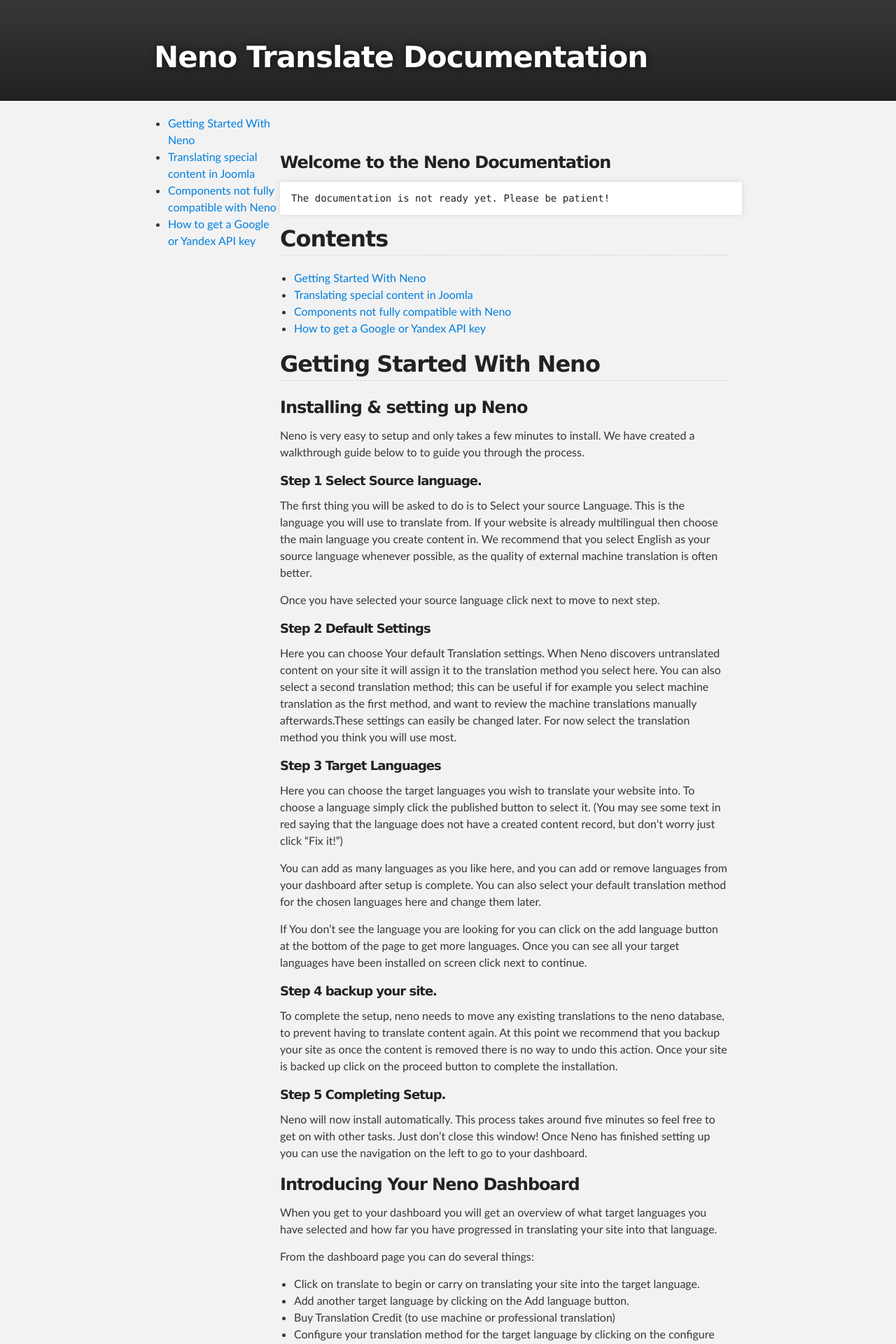
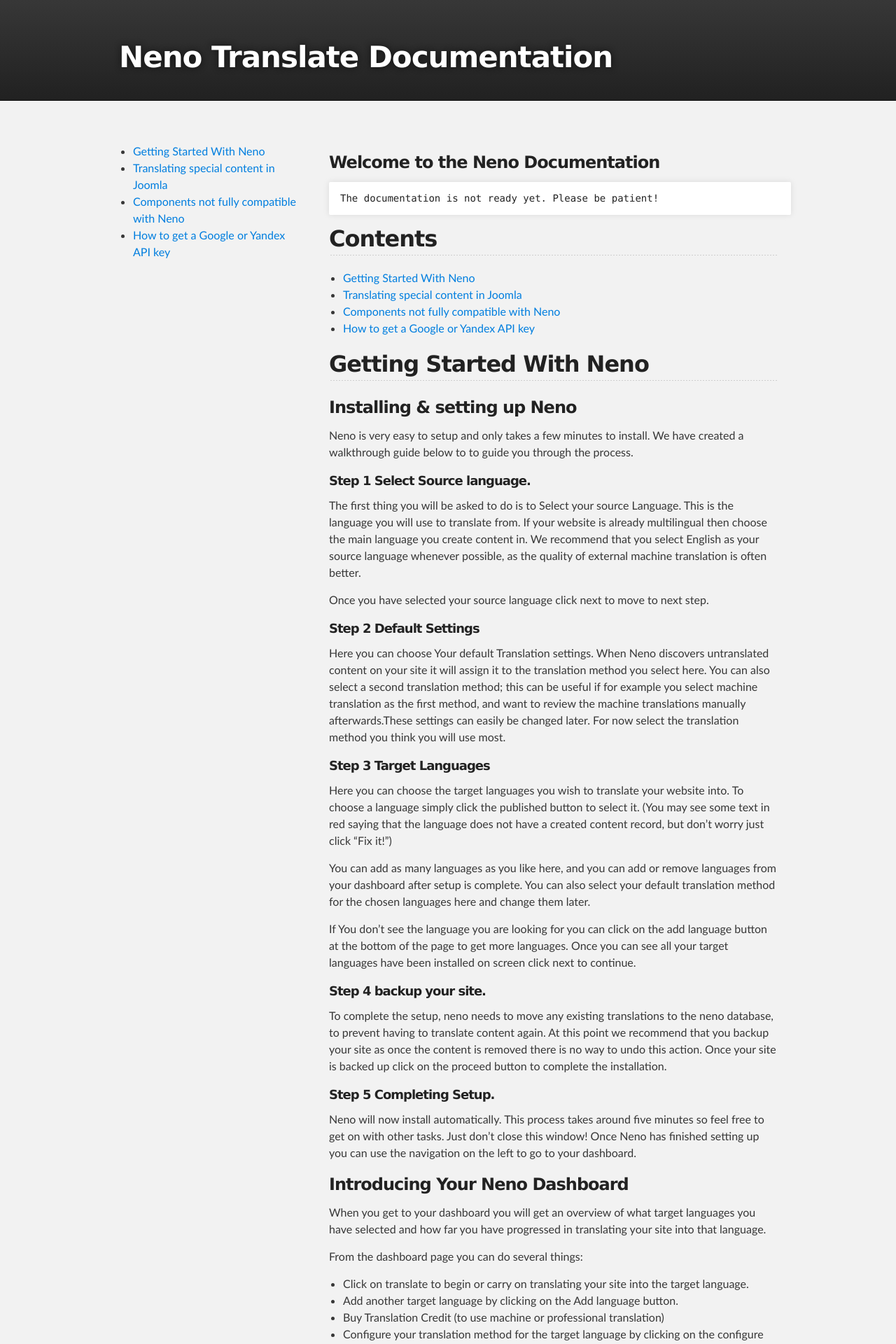
Before and after one commit to javigomez/neno, a Jekyll site: the page built from index.md, in a window 1280 px wide. Shown: the top 1920 px of the page at 70% size. Built offline with Jekyll 4.4.1, drawn with Linux system fonts in a browser that asks for light colours; Markdown is read by kramdown in place of the engine named in the settings.

Commit message:
Update stylesheet.css

```diff
--- a/stylesheets/stylesheet.css
+++ b/stylesheets/stylesheet.css
@@ -266,14 +266,16 @@ Full-Width Styles
 
 .inner {
   position: relative;
-  max-width: 840px;
+  max-width: 940px;
   padding: 20px 10px;
   margin: 0 auto;
 }
 
 .nav {
-  width: 180px;
+  width: 260px;
   float:left;
+  margin-right: 40px;
+  padding-top: 40px;
 }
 
 #forkme_banner {
```
